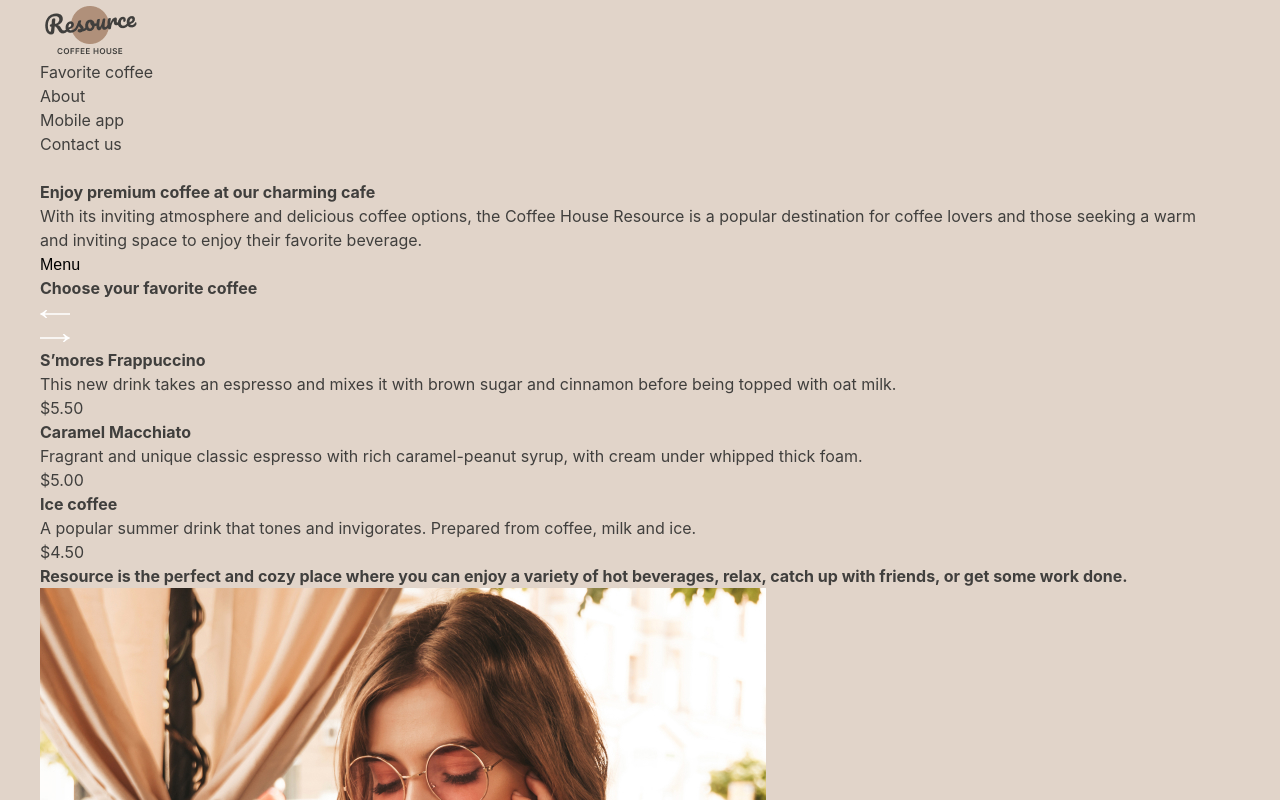
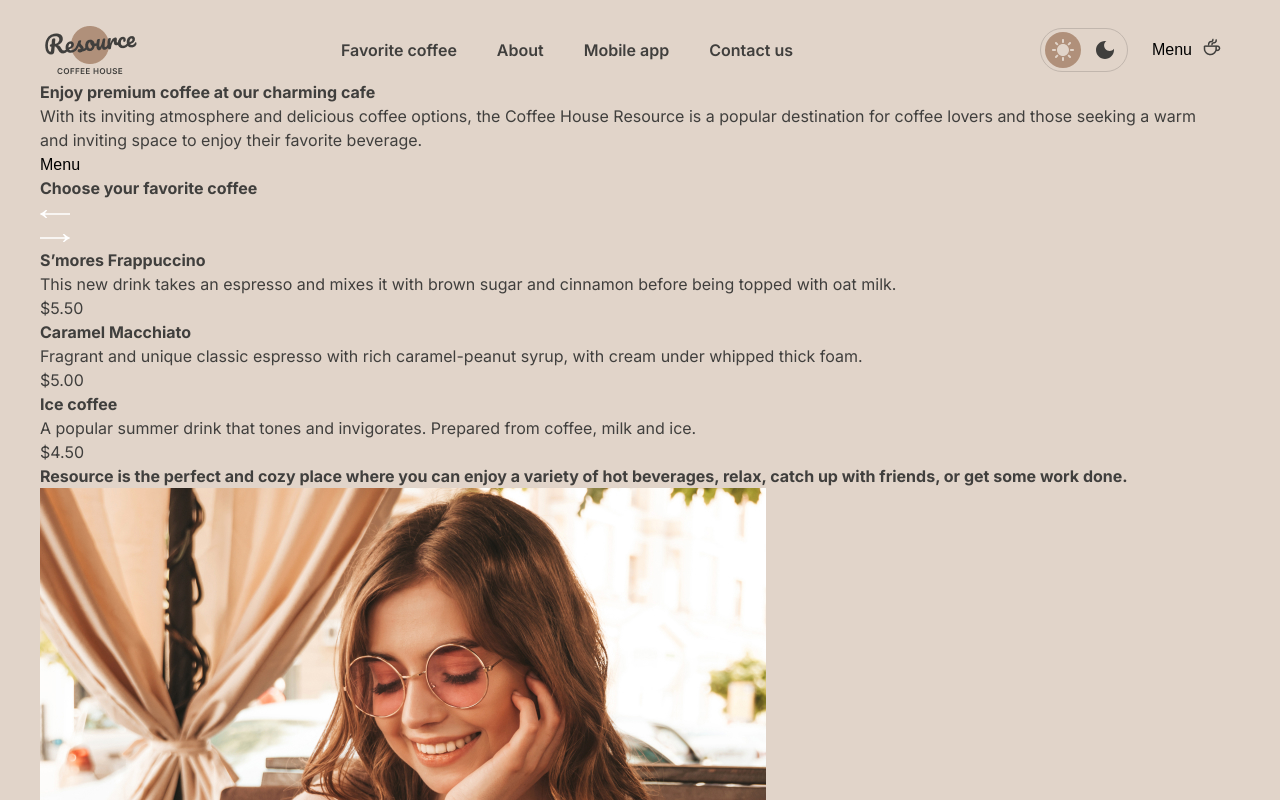
Before and after one commit to SerpentSveta/rsschool-landing-page, a website built with Vite: page index.html in a window 1280 px wide. Shown: the top 800 px of the page. Built offline with nearby package versions, Linux system fonts and the light colour scheme; files whose address does not match are found by name.

Commit message:
style: add styles for header

```diff
--- a/index.html
+++ b/index.html
@@ -6,29 +6,40 @@
   <link rel="icon" type="image/svg+xml" href="/favicon.svg">
   <meta name="viewport" content="width=device-width, initial-scale=1.0">
   <link rel="stylesheet" href="./style.css">
+  <link rel="preconnect" href="https://fonts.googleapis.com">
+  <link rel="preconnect" href="https://fonts.gstatic.com" crossorigin>
+  <link
+    href="https://fonts.googleapis.com/css2?family=Inter:ital,opsz,wght@0,14..32,100..900;1,14..32,100..900&display=swap"
+    rel="stylesheet">
   <title>Coffee House</title>
 </head>
 
 <body>
+  <div class="wrapper">
     <header class="header">
-    <div class="wrapper">
       <a href="" class="logo"><img src="./src/assets/logo.png" alt="Logo Coffee House"></a>
       <nav class="header__navigation">
         <ul class="navigation">
-          <li class="navigation__item">Favorite coffee</li>
-          <li class="navigation__item">About</li>
-          <li class="navigation__item">Mobile app</li>
-          <li class="navigation__item">Contact us</li>
+          <li class="navigation__item"><a href="#favorite-coffee" class="navigation__link">Favorite coffee</a></li>
+          <li class="navigation__item"><a href="#about" class="navigation__link">About</a></li>
+          <li class="navigation__item"><a href="#mobile-app" class="navigation__link">Mobile app</a></li>
+          <li class="navigation__item"><a href="#contact-us" class="navigation__link">Contact us</a></li>
         </ul>
       </nav>
       <div class="header__actions">
-        <button class="theme-switch" type="button" aria-label="Toggle theme"></button>
-        <button class="menu" type="button" aria-label="Open menu"></button>
+        <button class="theme-switch" type="button" aria-label="Toggle theme">
+          <span class="theme-switch__item theme-switch__item_sun">
+            <span class="theme-switch__icon"></span>
+          </span>
+          <span class="theme-switch__item theme-switch__item_moon">
+            <span class="theme-switch__icon"></span>
+          </span>
+        </button>
+        <button class="menu" type="button" aria-label="Open menu">Menu</button>
       </div>
-    </div>
+
     </header>
     <section class="hero">
-    <div class="wrapper">
       <div class="hero__content">
         <h1 class="hero__title">Enjoy premium coffee at our charming cafe</h1>
         <p class="hero__text">With its inviting atmosphere and delicious coffee options, the Coffee House Resource is a
@@ -36,10 +47,8 @@
           lovers and those seeking a warm and inviting space to enjoy their favorite beverage.</p>
         <button class="hero__button button" type="button">Menu</button>
       </div>
-    </div>
     </section>
-  <section class="favorite-coffee">
-    <div class="wrapper">
+    <section class="favorite-coffee" id="favorite-coffee">
       <h2 class="favorite-coffee__title">Choose your favorite coffee</h2>
       <div class="slider">
         <div class="slider__images-wrapper">
@@ -77,10 +86,8 @@
           <div class="slider__control"></div>
         </div>
       </div>
-    </div>
     </section>
-  <section class="about">
-    <div class="wrapper">
+    <section class="about" id="about">
       <h2 class="about__title">Resource is the perfect and cozy place where you can enjoy a variety of hot beverages,
         relax, catch up with friends, or
         get some work done.</h2>
@@ -90,10 +97,8 @@
         <img src="./src/assets/gallery/about-3.jpg" alt="Coffee House" class="gallery__image">
         <img src="./src/assets/gallery/about-4.jpg" alt="Coffee House" class="gallery__image">
       </div>
-    </div>
     </section>
-  <section class="mobile-app">
-    <div class="wrapper">
+    <section class="mobile-app" id="mobile-app">
       <div class="mobile-app__info">
         <h2 class="mobile-app__title">Download our app to start ordering</h2>
         <p class="mobile-app__text">Download the Resource app today and experience the comfort of ordering your favorite
@@ -114,10 +119,8 @@
         </div>
       </div>
       <div class="mobile-app__image"></div>
-    </div>
     </section>
-  <footer>
-    <div class="wrapper">
+    <footer id="contact-us">
       <div class="footer__container">
         <div class="footer__info">
           <div class="footer__title">Sip, Savor, Smile.</div>
@@ -129,12 +132,14 @@
                   <use href='/assets/icons/sprite.svg#social-twitter'></use>
                 </svg>
               </a></li>
-            <li class="social-icons__item"><a class="social-icons__link" href="https://www.twitter.com/" target="_blank" aria-label="Coffee House в Twitter">
+            <li class="social-icons__item"><a class="social-icons__link" href="https://www.twitter.com/" target="_blank"
+                aria-label="Coffee House в Twitter">
                 <svg class="social-icons__img" viewBox="0 0 13 20" width="13" height="20">
                   <use href='/assets/icons/sprite.svg#social-twitter'></use>
                 </svg>
               </a></li>
-            <li class="social-icons__item"><a class="social-icons__link" href="https://www.twitter.com/" target="_blank" aria-label="Coffee House в Twitter">
+            <li class="social-icons__item"><a class="social-icons__link" href="https://www.twitter.com/" target="_blank"
+                aria-label="Coffee House в Twitter">
                 <svg class="social-icons__img" viewBox="0 0 13 20" width="13" height="20">
                   <use href='/assets/icons/sprite.svg#social-twitter'></use>
                 </svg>
@@ -144,14 +149,17 @@
         <div class="contacts">
           <div class="contacts__title">Contact us</div>
           <ul class="contacts__items">
-  <li class="contacts__item"><span class="contact__icon contact__icon_pin"></span><span class="contact__text">8558 Green Rd., LA</span></li>
-  <li class="contacts__item"><span class="contact__icon contact__icon_tel"></span><span class="contact__text">+1 (603) 555-0123</span></li>
-  <li class="contacts__item"><span class="contact__icon contact__icon_time"></span><span class="contact__text">Mon–Sat: 9:00–23:00</span></li>
+            <li class="contacts__item"><span class="contact__icon contact__icon_pin"></span><span
+                class="contact__text">8558 Green Rd., LA</span></li>
+            <li class="contacts__item"><span class="contact__icon contact__icon_tel"></span><span
+                class="contact__text">+1 (603) 555-0123</span></li>
+            <li class="contacts__item"><span class="contact__icon contact__icon_time"></span><span
+                class="contact__text">Mon–Sat: 9:00–23:00</span></li>
           </ul>
         </div>
       </div>
+    </footer>
   </div>
-  </footer>
   <script type="module" src="/src/main.js"></script>
 </body>
 
--- a/src/style.css
+++ b/src/style.css
@@ -76,7 +76,7 @@ img {
 
 a {
   text-decoration: none;
-  color: var(--dark);
+  color: var(--text-primary);
   transition: color 0.3s ease-in-out;
 }
 
@@ -100,3 +100,108 @@ button {
   overflow: hidden;
   position: relative;
 }
+
+.header {
+  margin-top: 20px;
+  display: flex;
+  justify-content: space-between;
+  align-items: center;
+}
+
+.navigation {
+  display: flex;
+  gap: 40px;
+}
+
+.navigation__link {
+  font-weight: 600;
+}
+
+.theme-switch {
+  display: flex;
+  align-items: center;
+  justify-content: space-between;
+  padding: 4px;
+  width: 88px;
+  height: 44px;
+  border: 1px solid var(--border-primary);
+  border-radius: 100px;
+}
+
+.theme-switch__item {
+  position: relative;
+  width: 36px;
+  height: 36px;
+  border-radius: 100px;
+  transition: background-color 0.3s ease-in;
+}
+
+.theme-switch__item_sun {
+  background-color: var(--text-accent);
+}
+
+.theme-switch__item_moon {
+  background-color: transparent;
+}
+
+.theme-switch__icon {
+  position: absolute;
+  display: block;
+  top: 50%;
+  left: 50%;
+  transform: translate(-50%, -50%);
+}
+
+.theme-switch__item_sun .theme-switch__icon {
+  width: 22px;
+  height: 22px;
+  background-color: var(--text-inverse);
+  mask: url('./assets/icons/sun.svg') center / contain no-repeat;
+}
+
+.theme-switch__item_moon .theme-switch__icon {
+  width: 18px;
+  height: 18px;
+  background-color: var(--text-primary);
+  mask: url('./assets/icons/moon.svg') center / contain no-repeat;
+}
+
+.theme-switch:hover .theme-switch__item_moon {
+  background-color: var(--border-inverse);
+}
+
+.theme-switch:hover .theme-switch__item_moon .theme-switch__icon {
+  background-color: var(--text-inverse);
+}
+
+.header__actions {
+  display: flex;
+  align-items: center;
+  margin-left: 46px;
+}
+
+.menu {
+  position: relative;
+  margin-right: 31px;
+  margin-left: 22px;
+  border: 2px solid transparent;
+}
+
+.menu:after {
+  position: absolute;
+  content: url(./assets/icons/coffee-cup.png);
+  top: -4px;
+  right: -30px;
+  width: 20px;
+  height: 20px;
+}
+
+.menu:hover::before {
+  content: '';
+  position: absolute;
+  top: 22px;
+  left: 0;
+  right: -30px;
+  border-bottom: 2px solid var(--text-primary);
+  cursor: pointer;
+}
```
Also changed, not shown: src/assets/icons/coffee-cup.png (added), src/assets/icons/moon.svg (added), src/assets/icons/sun.svg (added). Lines whose indentation alone changed are shown as unchanged.
